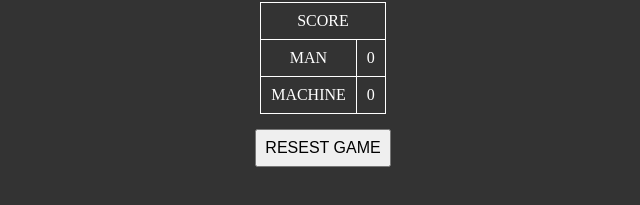
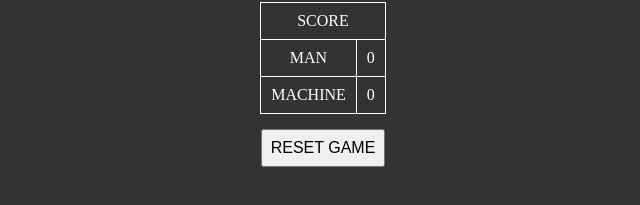
Before and after one commit to fredlintz5/rochambeau, a plain HTML site: page index.html in a window 1280 px wide. Shown: the part 401-606 px from the top of the page, 317-957 px from the left. Drawn offline with Linux system fonts and the light colour scheme.

Commit message:
fixed spelling error

```diff
--- a/index.html
+++ b/index.html
@@ -47,7 +47,7 @@
     </table>
 </div>
 
-<button onclick="window.location.href='index.html'">RESEST GAME</button>
+<button onclick="window.location.href='index.html'">RESET GAME</button>
 
 
 <script src="assets/javascript/rochambeau.js"></script>
```
Also changed, not shown: assets/javascript/rochambeau.js (+10 -8 lines).
